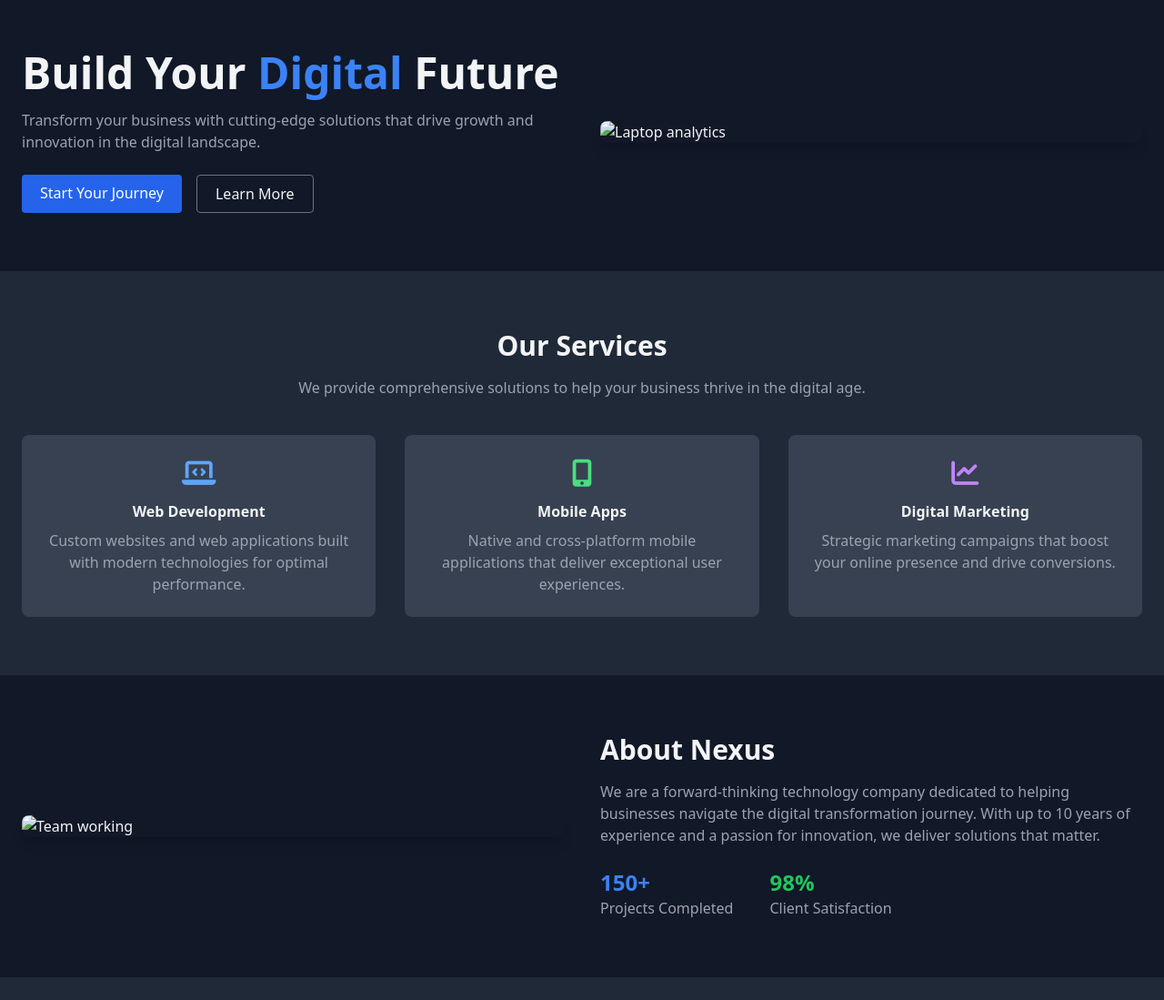
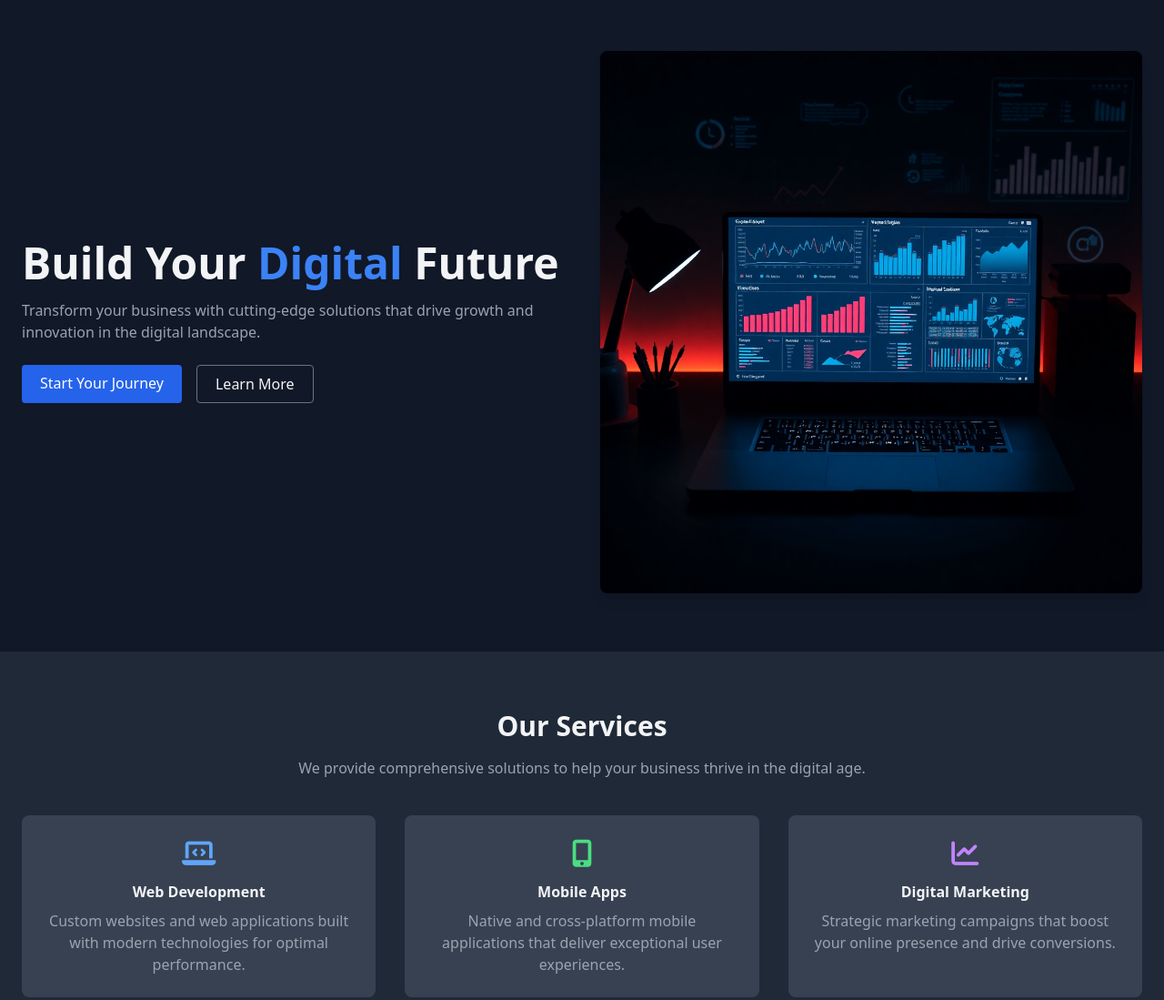
Before and after one commit to AlexiaAllen-Ngbale/Alexia_tailwindproject, a website: page index.html in a window 1280 px wide. Shown: the part 80-1179 px from the top of the page at 91% size. Drawn offline with nearby package versions, Linux system fonts and the light colour scheme; the site is published under a folder, as on GitHub Pages, so addresses that start at the root find nothing.

Commit message:
commit changes to first commit

```diff
--- a/index.html
+++ b/index.html
@@ -42,7 +42,7 @@
       </div>
     </div>
     <div class="md:w-1/2">
-      <img src="/images/hero-image.png" alt="Laptop analytics" class="rounded-lg shadow-lg" />
+      <img src="hero-image.png" alt="Laptop analytics" class="rounded-lg shadow-lg" />
     </div>
   </section>
 
@@ -74,7 +74,7 @@
   <!-- About Section -->
   <section id="about" class="max-w-7xl mx-auto px-6 py-16 flex flex-col md:flex-row items-center gap-10">
     <div class="md:w-1/2">
-      <img src="/images/about-image.png" alt="Team working" class="rounded-lg shadow-lg" />
+      <img src="about-image.png" alt="Team working" class="rounded-lg shadow-lg" />
     </div>
     <div class="md:w-1/2">
       <h2 class="text-3xl font-bold mb-4">About Nexus</h2>
```
Also changed, not shown: about-image.png (renamed from images/about-image.png), hero-image.png (renamed from images/hero-image.png).
